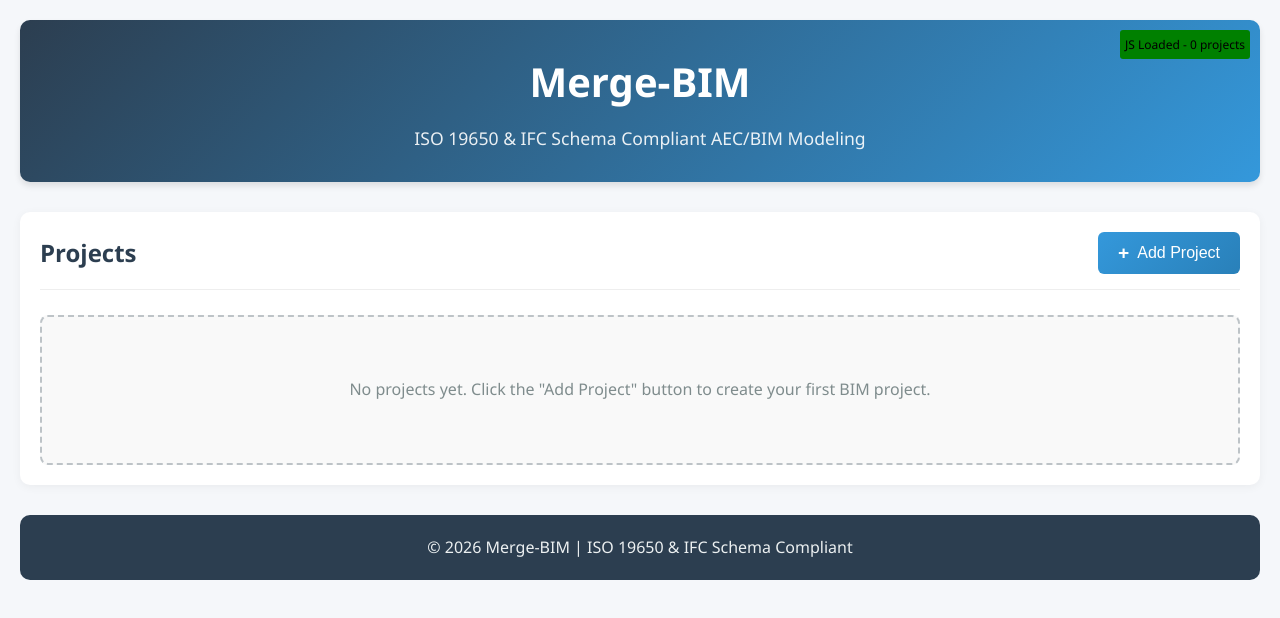
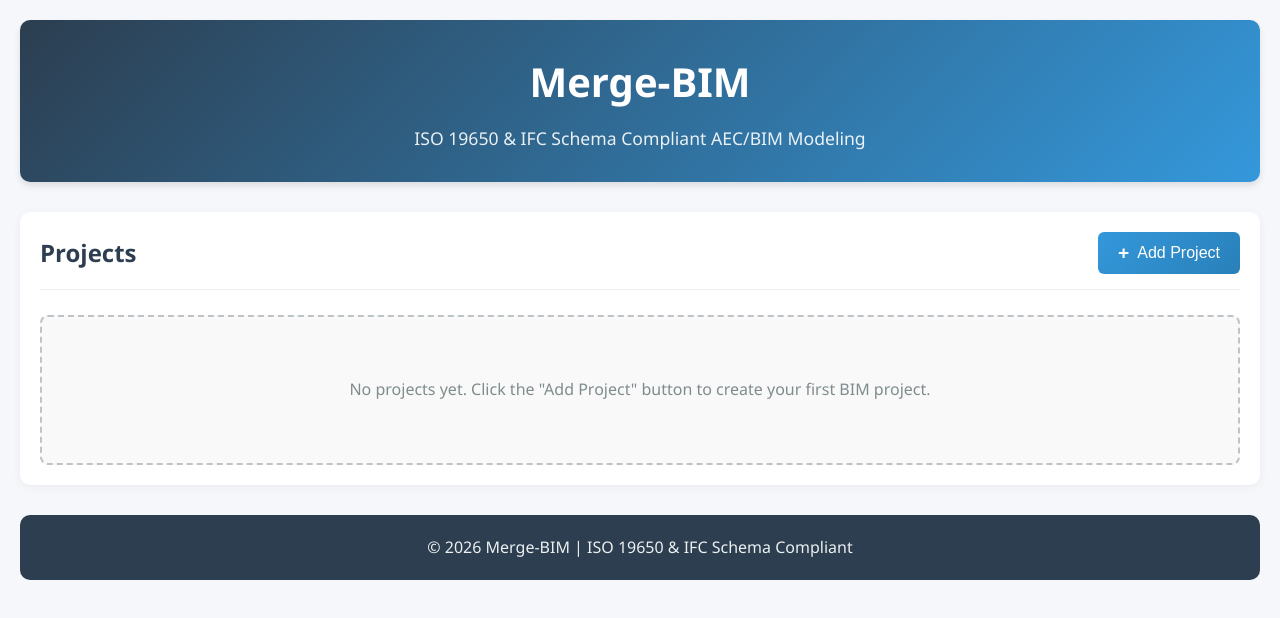
Before and after one commit to dorrpet/Merge-BIM, a plain HTML site: page index.html in a window 1280 px wide. Drawn offline with Linux system fonts and the light colour scheme.

Commit message:
Remove test code and simplify rendering
- Removed test HTML that was blocking actual project rendering
- Removed jsStatus debug element from index.html
- Simplified renderProjects to directly generate and set HTML
- Kept error handling for HTML generation
- Projects should now render properly on page refresh

```diff
--- a/app.js
+++ b/app.js
@@ -77,14 +77,6 @@ let viewScopePackageModal, closeViewScopeModal, viewScopeContent;
 document.addEventListener('DOMContentLoaded', () => {
     console.log("DOM fully loaded and parsed");
 
-    // Update status to show JS is loading
-    const jsStatus = document.getElementById('jsStatus');
-    if (jsStatus) {
-        jsStatus.textContent = 'JS Loading...';
-        jsStatus.style.background = 'yellow';
-        jsStatus.style.color = 'black';
-    }
-
     // Wait a brief moment to ensure DOM is fully ready
     setTimeout(() => {
         // Load all DOM elements safely (they may not exist on all pages)
@@ -122,12 +114,6 @@ document.addEventListener('DOMContentLoaded', () => {
         }
 
         setupEventListeners();
-
-        // Update status to show JS is loaded
-        if (jsStatus) {
-            jsStatus.textContent = 'JS Loaded - ' + projects.length + ' projects';
-            jsStatus.style.background = 'green';
-        }
     }, 100);
 });
 
@@ -336,13 +322,6 @@ function renderProjects() {
 
     console.log('Rendering', projects.length, 'projects');
 
-    // Test: Try setting a simple HTML first
-    try {
-        projectsContainer.innerHTML = '<div style="padding: 20px; background: #f0f0f0;">TEST: Rendering ' + projects.length + ' projects</div>';
-        console.log('Test HTML set successfully');
-
-        // Wait a moment, then render actual projects
-        setTimeout(() => {
     try {
         const html = projects.map(project => {
             // Ensure scopePackages exists
@@ -380,11 +359,6 @@ function renderProjects() {
     } catch (e) {
         console.error('Error generating project HTML:', e);
         projectsContainer.innerHTML = '<div style="color: red; padding: 20px;">Error rendering projects: ' + e.message + '</div>';
-            }
-        }, 100);
-    } catch (e) {
-        console.error('Error setting test HTML:', e);
-        projectsContainer.innerHTML = '<div style="color: red; padding: 20px;">Error: ' + e.message + '</div>';
     }
 }
 
--- a/index.html
+++ b/index.html
@@ -11,7 +11,6 @@
         <header>
             <h1>Merge-BIM</h1>
             <p class="subtitle">ISO 19650 & IFC Schema Compliant AEC/BIM Modeling</p>
-            <div id="jsStatus" style="position: absolute; top: 10px; right: 10px; background: red; color: white; padding: 5px; border-radius: 3px; font-size: 12px;">JS Not Loaded</div>
         </header>
 
         <main>
```
Lines whose indentation alone changed are shown as unchanged.
